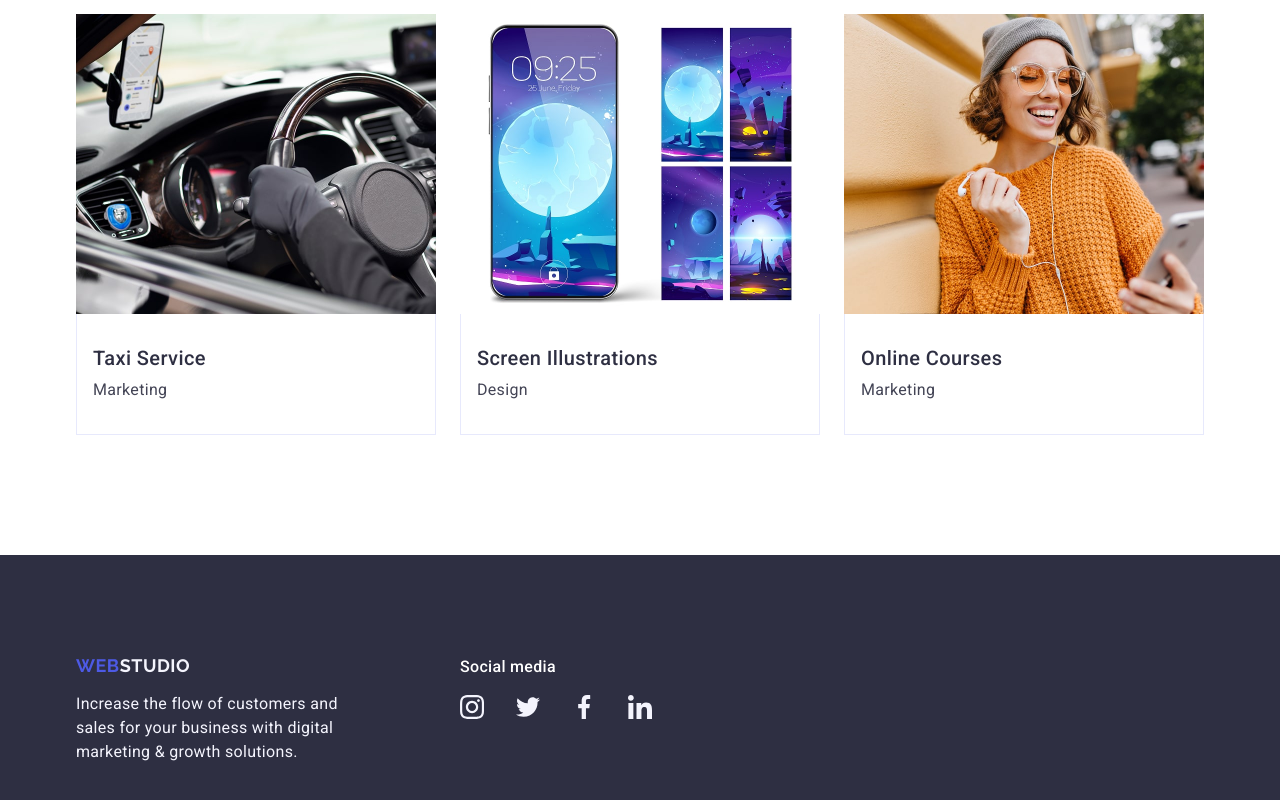
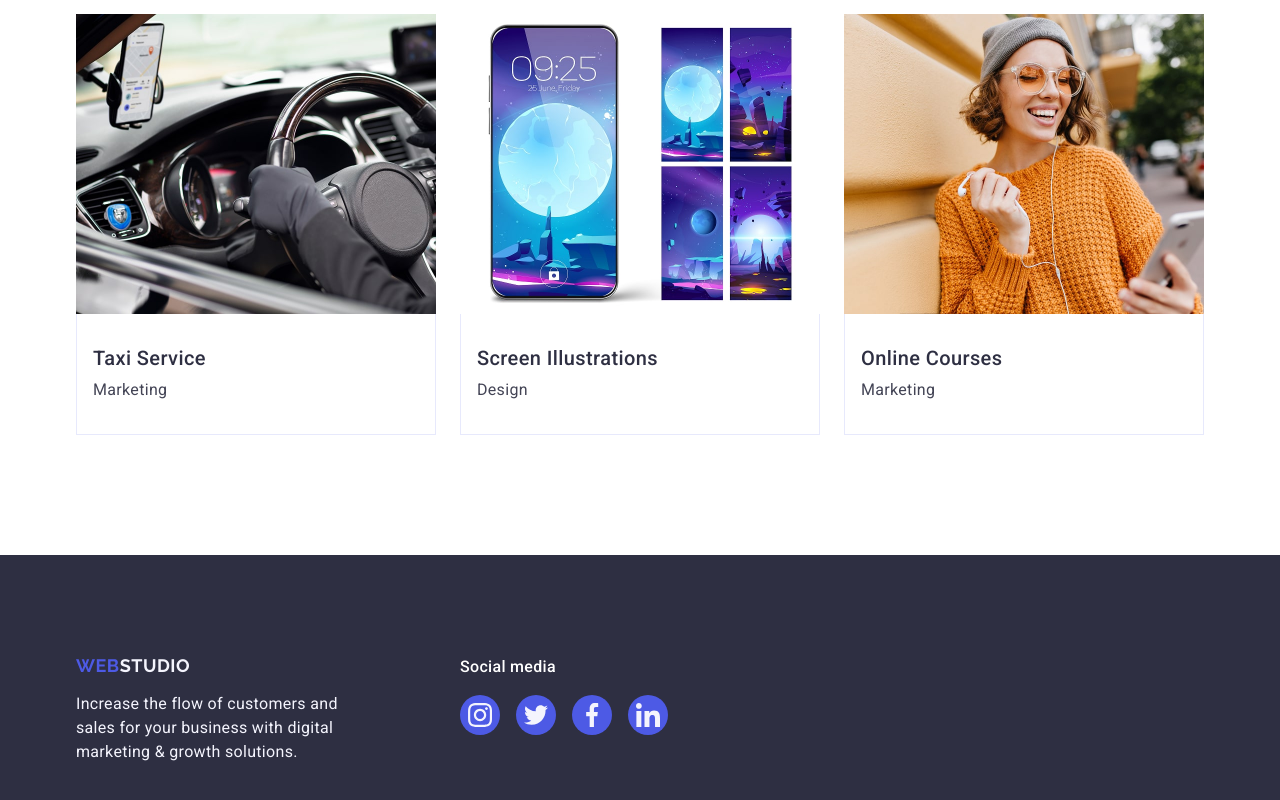
Before and after one commit to Serhii7512/goit-markup-hw-04, a plain HTML site: page index.html in a window 1280 px wide. Shown: the part 2604-3404 px from the top of the page. Drawn offline with nearby package versions, Linux system fonts and the light colour scheme.

Commit message:
fix foter link

```diff
--- a/css/styles.css
+++ b/css/styles.css
@@ -416,6 +416,16 @@ img {
   gap: 16px;
   justify-content: center;
 }
+.social-link-footer {
+  width: 100%;
+  height: 100%;
+  border-radius: 50%;
+  background-color: #4d5ae5;
+  display: flex;
+  align-items: center;
+  justify-content: center;
+  transition: background-color 250ms cubic-bezier(0.4, 0, 0.2, 1);
+}
 .social-link-footer:hover,
 .social-link-footer:focus {
   background-color: #31d0aa;
--- a/index.html
+++ b/index.html
@@ -138,7 +138,7 @@
                 <ul class="social-link-list">
                   <li class="social-link-list-item">
                     <a href="#" class="social-link"
-                      ><svg class="social-icon" width="16px" height="16px">
+                      ><svg class="social-icon" width="16" height="16">
                         <use href="./images/icons.svg#icon-instagram"></use>
                       </svg>
                     </a>
```
